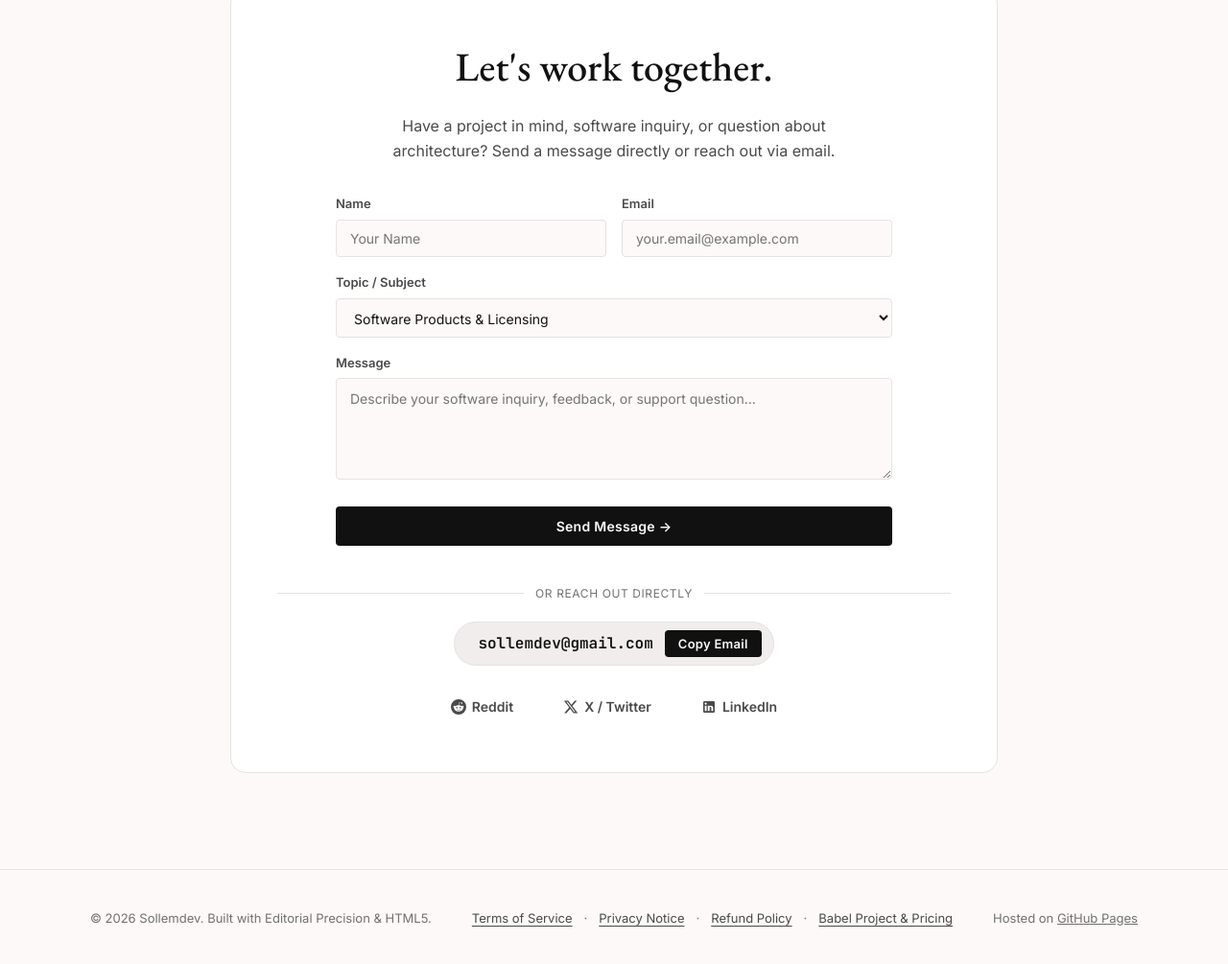
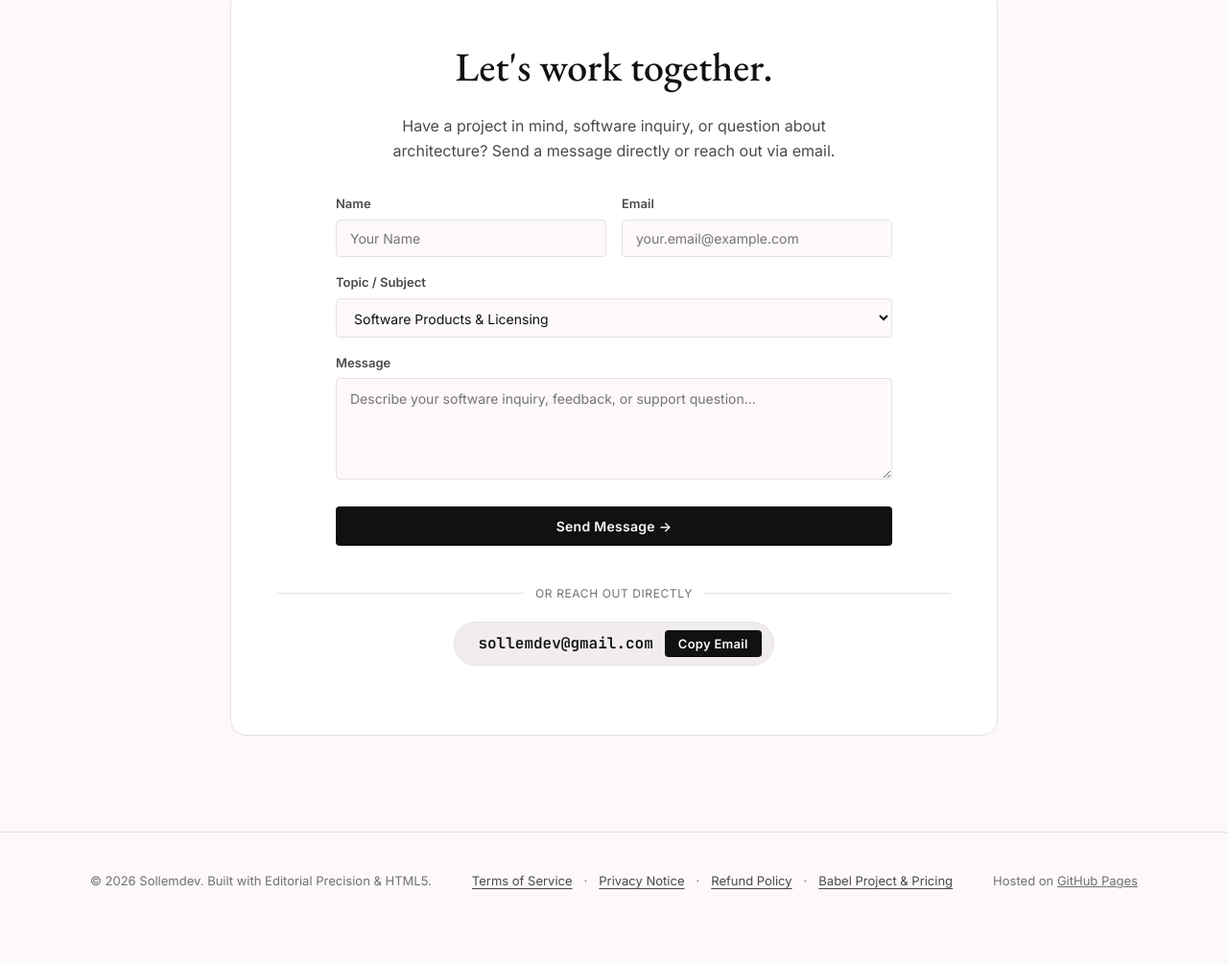
Before and after one commit to Sollemdev/sollemdev.github.io, a plain HTML site: page index.html in a window 1280 px wide. Shown: the part 2127-3132 px from the top of the page at 96% size. After the commit the page ends 3096 px from the top, so only its background shows below. Drawn offline with nearby package versions, Linux system fonts and the light colour scheme.

Commit message:
Remove Reddit, Twitter, and LinkedIn links from homepage

```diff
--- a/index.html
+++ b/index.html
@@ -277,27 +277,6 @@
               Copy Email
             </button>
           </div>
-
-          <div class="social-links-row">
-            <a href="https://www.reddit.com/user/WearyBarracuda9800" target="_blank" rel="noopener" class="social-link">
-              <svg width="16" height="16" viewBox="0 0 24 24" fill="currentColor">
-                <path d="M12 0A12 12 0 0 0 0 12a12 12 0 0 0 12 12 12 12 0 0 0 12-12A12 12 0 0 0 12 0zm5.01 4.744c.688 0 1.25.56 1.25 1.249a1.25 1.25 0 0 1-2.498.056l-2.597-.547-.8 3.747c1.824.07 3.48.632 4.674 1.488.308-.309.73-.491 1.207-.491.968 0 1.754.786 1.754 1.754 0 .716-.435 1.333-1.01 1.614a3.111 3.111 0 0 1 .042.52c0 2.694-3.13 4.87-7.004 4.87-3.874 0-7.004-2.176-7.004-4.87 0-.183.015-.366.043-.534A1.748 1.748 0 0 1 4.028 12c0-.968.786-1.754 1.754-1.754.463 0 .898.196 1.207.49 1.207-.883 2.878-1.43 4.744-1.487l.885-4.182a.342.342 0 0 1 .14-.197.35.35 0 0 1 .238-.042l2.906.617a1.214 1.214 0 0 1 1.108-.703zM9.25 12C8.561 12 8 12.562 8 13.25c0 .687.561 1.248 1.25 1.248.687 0 1.248-.561 1.248-1.249 0-.688-.561-1.249-1.249-1.249zm5.5 0c-.687 0-1.248.561-1.248 1.25 0 .687.561 1.248 1.249 1.248.688 0 1.249-.561 1.249-1.249 0-.687-.562-1.249-1.25-1.249zm-5.466 3.99a.327.327 0 0 0-.231.094.33.33 0 0 0 0 .463c.842.842 2.484.913 2.961.913.477 0 2.105-.056 2.961-.913a.361.361 0 0 0 .029-.463.33.33 0 0 0-.464 0c-.547.533-1.684.73-2.512.73-.828 0-1.979-.197-2.512-.73a.326.326 0 0 0-.232-.095z"/>
-              </svg>
-              Reddit
-            </a>
-            <a href="https://x.com/SollemDev" target="_blank" rel="noopener" class="social-link">
-              <svg width="16" height="16" viewBox="0 0 24 24" fill="currentColor">
-                <path d="M18.244 2.25h3.308l-7.227 8.26 8.502 11.24H16.17l-5.214-6.817L4.99 21.75H1.68l7.73-8.835L1.254 2.25H8.08l4.713 6.231zm-1.161 17.52h1.833L7.084 4.126H5.117z"/>
-              </svg>
-              X / Twitter
-            </a>
-            <a href="https://www.linkedin.com/in/leonid-k-b15768419/" target="_blank" rel="noopener" class="social-link">
-              <svg width="16" height="16" viewBox="0 0 24 24" fill="currentColor">
-                <path d="M19 3a2 2 0 0 1 2 2v14a2 2 0 0 1-2 2H5a2 2 0 0 1-2-2V5a2 2 0 0 1 2-2h14m-.5 15.5v-5.3a3.26 3.26 0 0 0-3.26-3.26c-.85 0-1.84.52-2.28 1.3v-1.11h-2.79v8.37h2.79v-4.93c0-.77.62-1.4 1.39-1.4a1.4 1.4 0 0 1 1.4 1.4v4.93h2.75M6.88 8.56a1.68 1.68 0 0 0 1.68-1.68c0-.93-.75-1.69-1.68-1.69a1.69 1.69 0 0 0-1.69 1.69c0 .93.76 1.68 1.69 1.68m1.39 9.94v-8.37H5.5v8.37h2.77z"/>
-              </svg>
-              LinkedIn
-            </a>
-          </div>
         </div>
       </div>
     </section>
```
